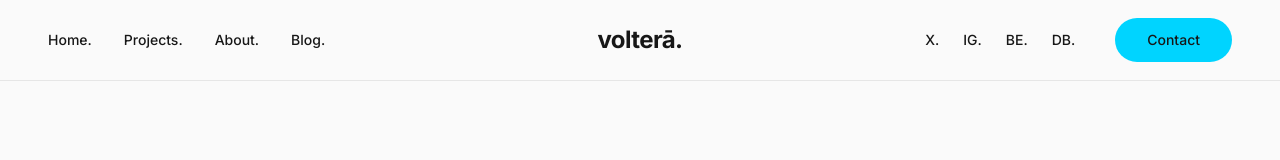
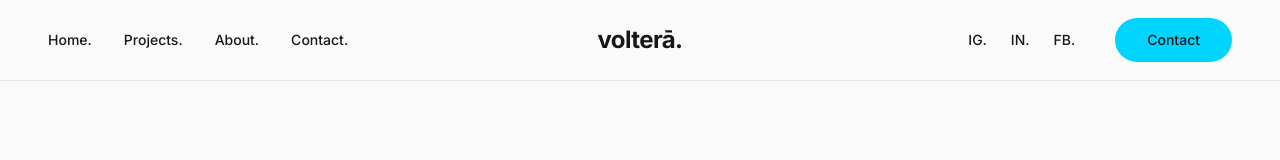
Before and after one commit to ElmiraGabrielyan/voltera-screenshot-magic, a React (Vite) app: page / in a window 1280 px wide. Shown: the top 160 px of the page. Built offline with nearby package versions, Linux system fonts and the light colour scheme; the HTML template or start-up script is replaced by a standard one.

Commit message:
Code edited in Lovable Code Editor
Edited UI in Lovable

```diff
--- a/src/components/Navigation.tsx
+++ b/src/components/Navigation.tsx
@@ -17,7 +17,7 @@ const Navigation = () => {
               About.
             </a>
             <a href="#blog" className="text-sm font-medium hover:text-muted-foreground transition-colors">
-              Blog.
+              Contact.
             </a>
           </div>
 
@@ -28,22 +28,22 @@ const Navigation = () => {
 
           {/* Right Navigation */}
           <div className="flex items-center gap-6">
-            <a href="https://twitter.com" className="text-sm font-medium hover:text-muted-foreground transition-colors">
-              X.
-            </a>
-            <a href="https://instagram.com" className="text-sm font-medium hover:text-muted-foreground transition-colors">
+            <a
+              href="https://instagram.com"
+              className="text-sm font-medium hover:text-muted-foreground transition-colors"
+            >
               IG.
             </a>
             <a href="https://behance.net" className="text-sm font-medium hover:text-muted-foreground transition-colors">
-              BE.
+              IN.
             </a>
-            <a href="https://dribbble.com" className="text-sm font-medium hover:text-muted-foreground transition-colors">
-              DB.
+            <a
+              href="https://dribbble.com"
+              className="text-sm font-medium hover:text-muted-foreground transition-colors"
+            >
+              FB.
             </a>
-            <Button
-              size="lg"
-              className="bg-accent hover:bg-accent/90 text-foreground font-medium rounded-full ml-4"
-            >
+            <Button size="lg" className="bg-accent hover:bg-accent/90 text-foreground font-medium rounded-full ml-4">
               Contact
             </Button>
           </div>
```
